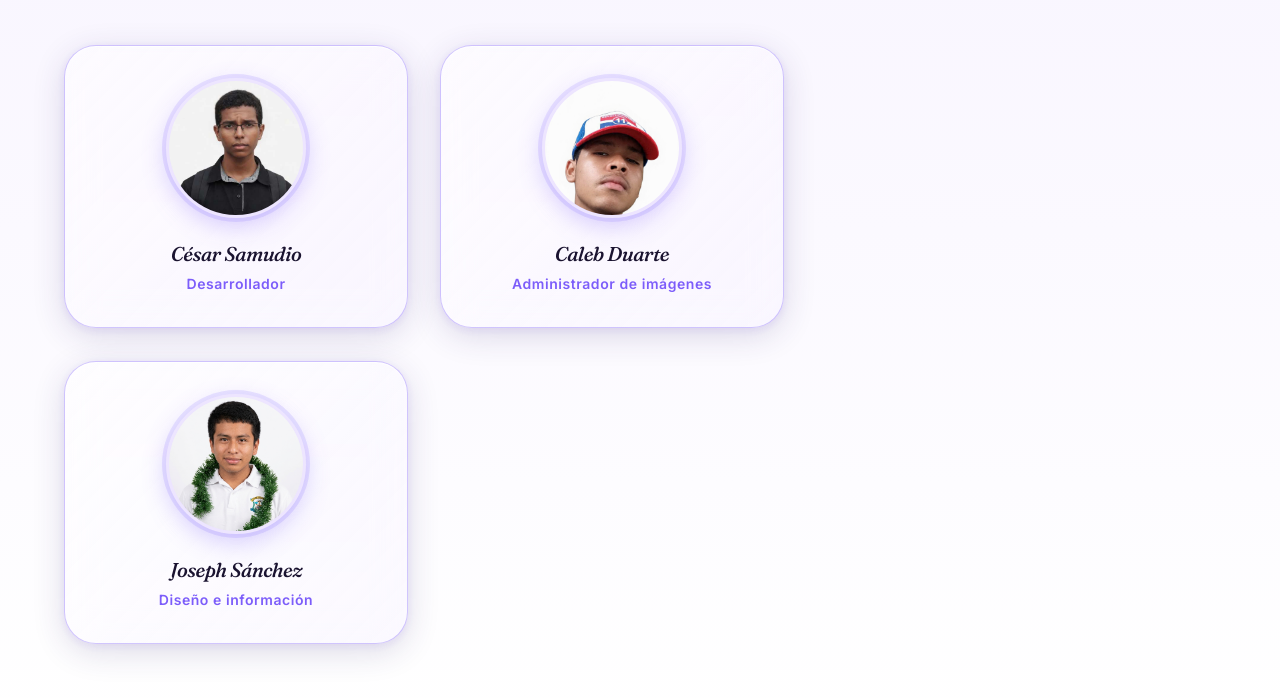
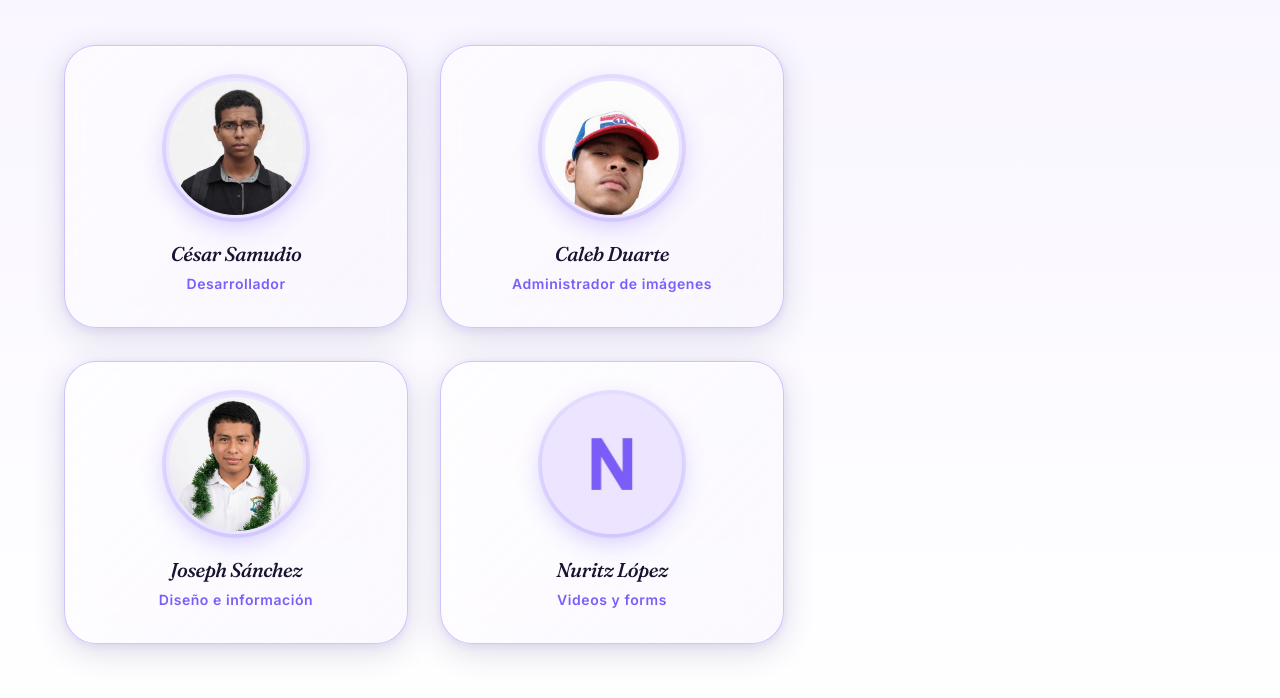
Before and after one commit to CesarSamudio/cisco-logisim-site, an Astro site: page /cisco-logisim-site/creadores in a window 1280 px wide. Shown: the part 354-1052 px from the top of the page. Built offline with nearby package versions, Linux system fonts and the light colour scheme; Astro itself is replaced by a stand-in of ours.

Commit message:
Add Nuritz López to creators page (Videos y forms) with placeholder avatar

```diff
--- a/src/components/Team.astro
+++ b/src/components/Team.astro
@@ -17,6 +17,12 @@ const team = [
     role: 'Diseño e información',
     photo: '/images/team/joseph.jpg',
     initials: 'JS',
+  },
+  {
+    name: 'Nuritz López',
+    role: 'Videos y forms',
+    photo: '/images/team/nuritz.jpg',
+    initials: 'NL',
   },
 ];
 ---
```
Also changed, not shown: public/images/team/nuritz.jpg (added).
